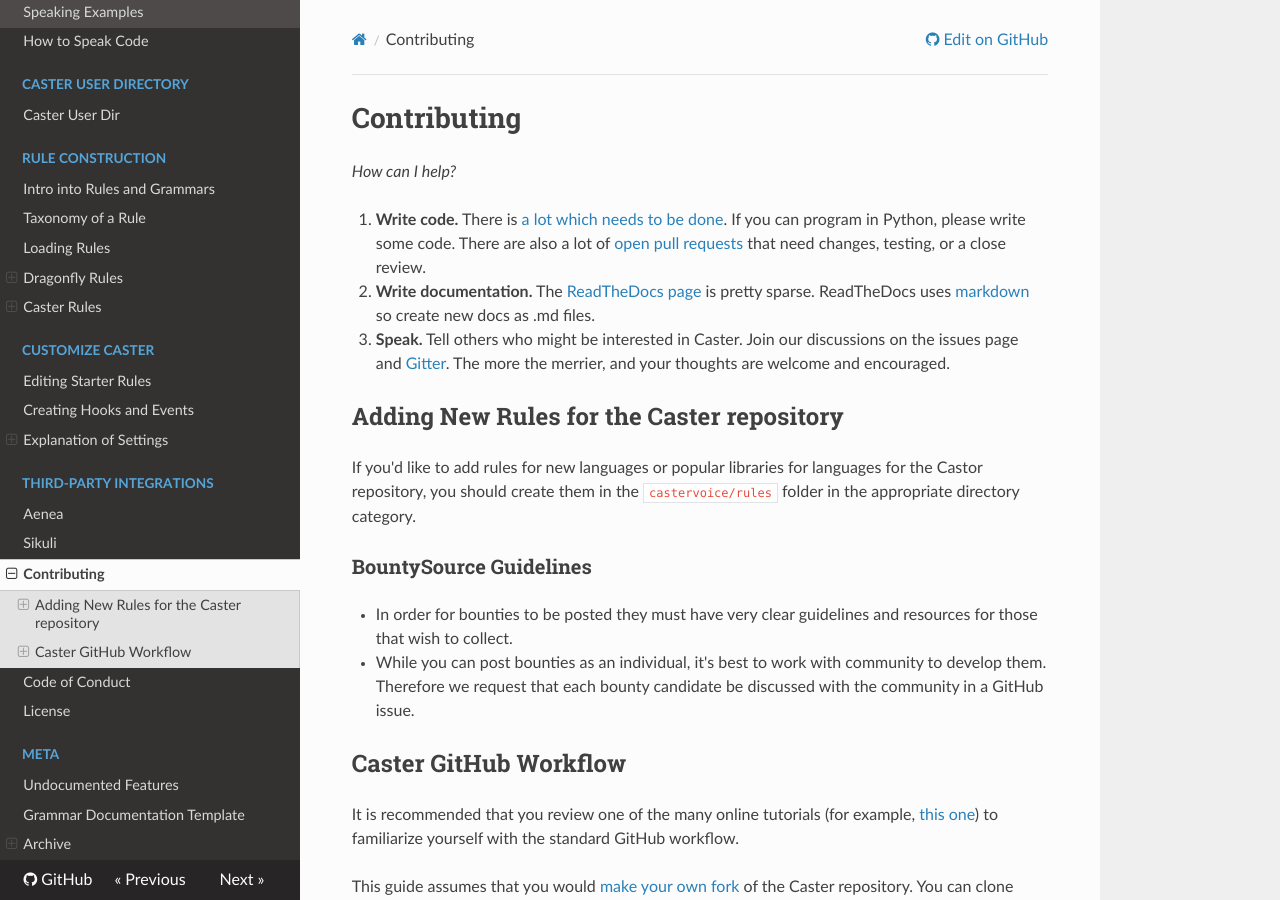
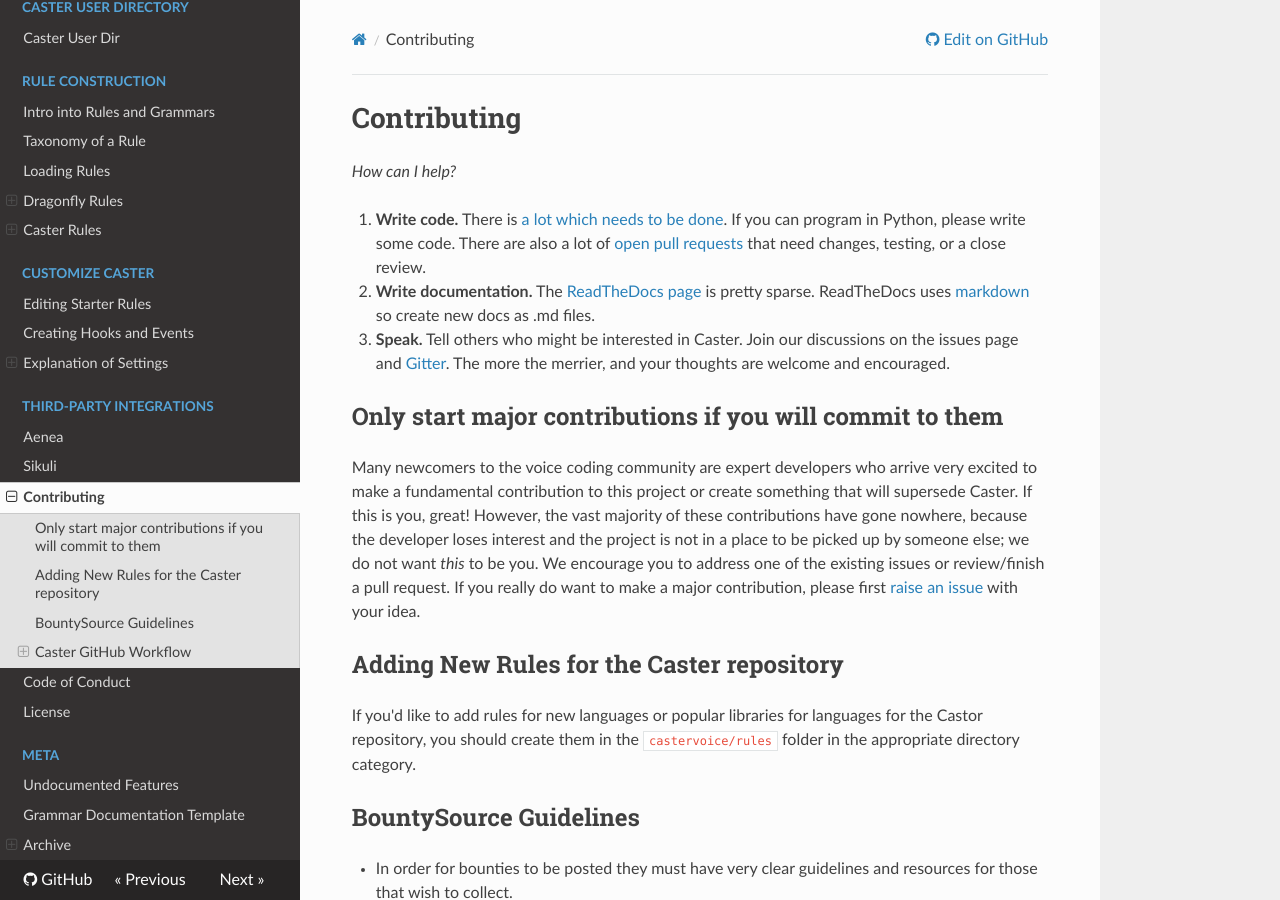
Before and after one commit to dictation-toolbox/Caster, an MkDocs documentation site: the page built from docs/Contributing.md, in a window 1280 px wide and 900 px high. Built offline with MkDocs 1.6.1, drawn with Linux system fonts in a browser that asks for light colours; nearby versions of some CDN libraries; comment, search, counter and statistics services are not loaded.

Commit message:
Update Contributing.md

```diff
--- a/docs/Contributing.md
+++ b/docs/Contributing.md
@@ -6,10 +6,13 @@
 2. **Write documentation.** The [ReadTheDocs page](http://caster.readthedocs.org/en/latest/) is pretty sparse. ReadTheDocs uses [markdown](https://markdown-guide.readthedocs.io/en/latest/) so create new docs as .md files.
 3. **Speak.** Tell others who might be interested in Caster. Join our discussions on the issues page and [Gitter](https://gitter.im/dictation-toolbox/caster). The more the merrier, and your thoughts are welcome and encouraged.
 
+## Only start major contributions if you will commit to them
+Many newcomers to the voice coding community are expert developers who arrive very excited to make a fundamental contribution to this project or create something that will supersede Caster. If this is you, great! However, the vast majority of these contributions have gone nowhere, because the developer loses interest and the project is not in a place to be picked up by someone else; we do not want _this_ to be you. We encourage you to address one of the existing issues or review/finish a pull request. If you really do want to make a major contribution, please first [raise an issue](https://github.com/dictation-toolbox/Caster/issues/new/choose) with your idea.
+
 ## Adding New Rules for the Caster repository
 If you'd like to add rules for new languages or popular libraries for languages for the Castor repository, you should create them in the `castervoice/rules` folder in the appropriate directory category.
 
-### BountySource Guidelines
+## BountySource Guidelines
 - In order for bounties to be posted they must have very clear guidelines and resources for those that wish to collect.
 
 - While you can post bounties as an individual, it's best to work with community to develop them. Therefore we request that each bounty candidate be discussed with the community in a GitHub issue.
```
